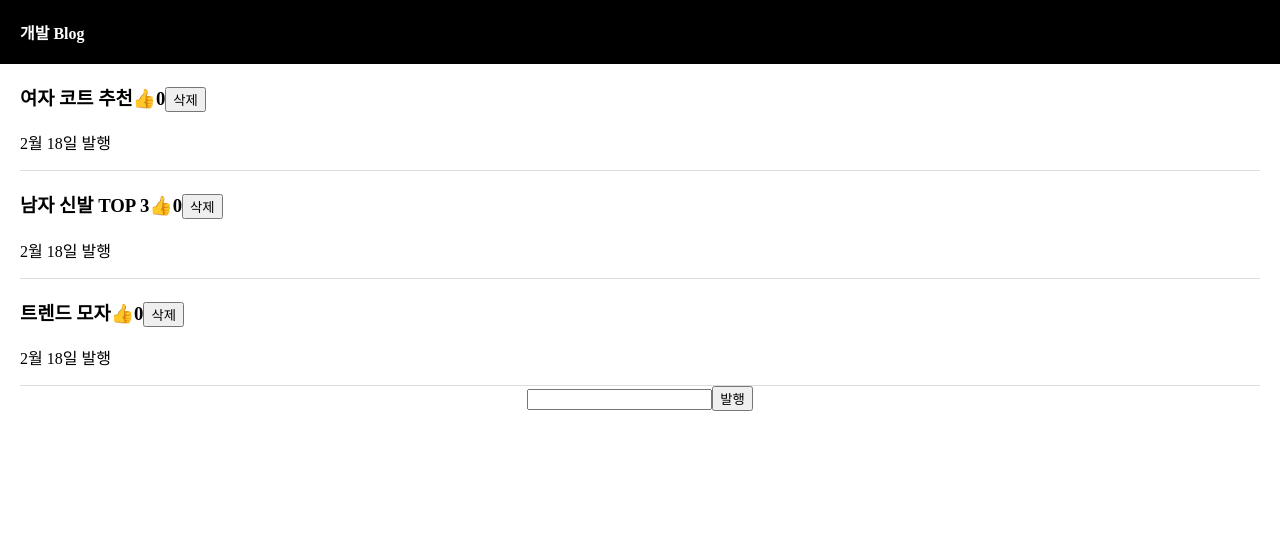
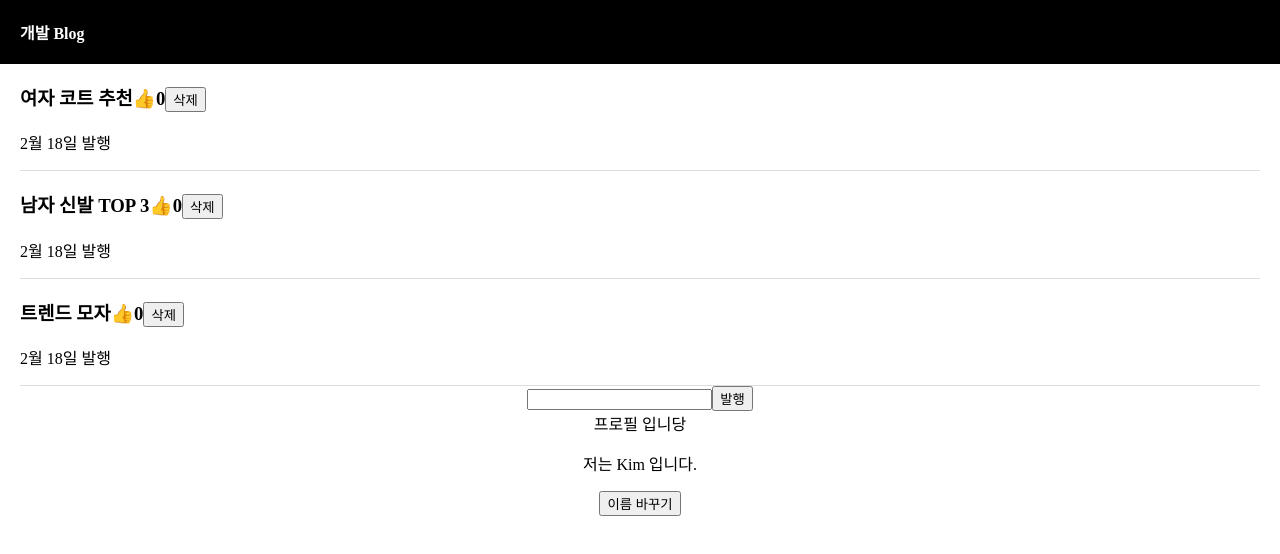
Before and after one commit to alsruddl0805/Project_Copy, a React (Create React App) app in the folder blog/: page / in a window 1280 px wide. Shown: the top 554 px of the page. Built offline with nearby package versions, Linux system fonts and the light colour scheme.

Commit message:
class 문법

```diff
--- a/blog/src/App.js
+++ b/blog/src/App.js
@@ -91,6 +91,8 @@ function App() {
         modal === true ? <Modal title={title} nowTitle={nowTitle} modifyTitle={modifyTitle}/> : null
       }
 
+      <Profile />
+
     </div>
   );
 }
@@ -106,4 +108,26 @@ function Modal(props) {
   )
 }
 
+// class 예전 문법
+class Profile extends React.Component {
+  constructor() {
+    super();
+    this.state = {name: 'Kim', age: 25}
+  }
+
+  changeName = () => {
+    this.setState({name: 'Kwon'})
+  }
+
+  render() {
+    return (
+      <div>
+      <div>프로필 입니당</div>
+      <p>저는 { this.state.name } 입니다.</p>
+      <button onClick={() => { this.changeName() }}>이름 바꾸기</button>
+      </div>
+    )
+  }
+}
+
 export default App;
```
